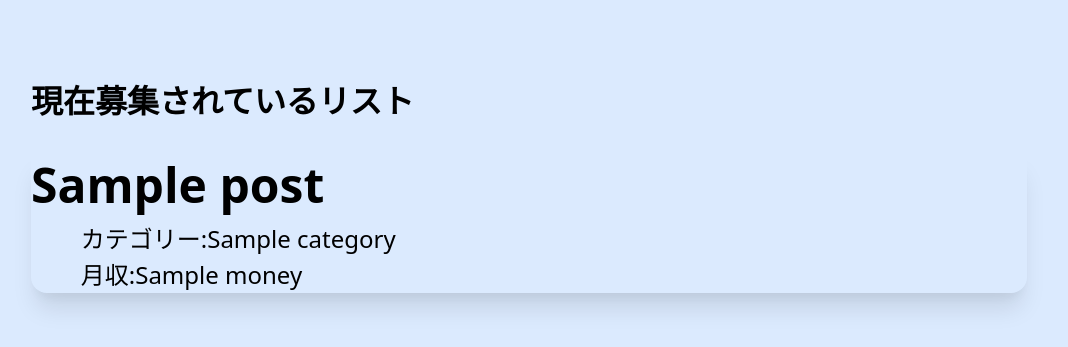
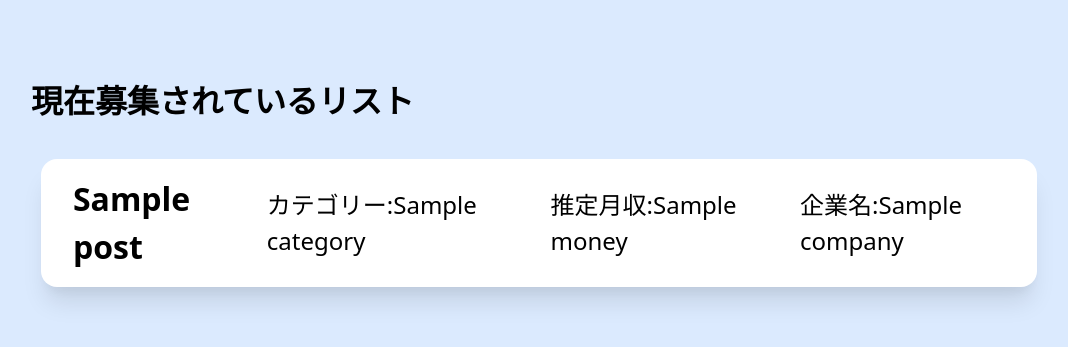
Before and after one commit to TERUZ-VTAT/TeamC_withKDG, a Flask app: template app/templates/postList.html in a window 1280 px wide. Shown: the part 100-447 px from the top of the page, without its empty margins (189-1257 px from the left). Run offline with Flask 3, Linux system fonts and the light colour scheme; the template is opened without the code that fills it: most values are stand-ins (such as "Sample title", 1, 10 or a date in 2020); parts of the project's set-up code (start-up, migrations or seed data) failed here and were passed over.

Commit message:
投稿した企業を表示させるようにした

```diff
--- a/app/templates/postList.html
+++ b/app/templates/postList.html
@@ -22,13 +22,16 @@
             <div class="company-list">
                 {% if posts %}
                     {% for post in posts %}
-                        <a class="company rounded-2xl shadow-xl"  href="{{ url_for('postDetail', id=post.id) }}">
+                        <a class="post rounded-2xl shadow-xl"  href="{{ url_for('postDetail', id=post.id) }}">
                             <p class="cp-title">{{ post.title }}</p>
                             <div class="cp-name">
                                 <h2 class="income">カテゴリー:{{ post.category }}</h2>
                             </div>
                             <div class="cp-name">
-                                <h2 class="income">月収:{{ post.money }}</h2>
+                                <h2 class="income">推定月収:{{ post.money }}</h2>
+                            </div>
+                            <div class="cp-name">
+                                <h2 class="company">企業名:{{ post.company }}</h2>
                             </div>
                         </a>
                     {% endfor %}
```
